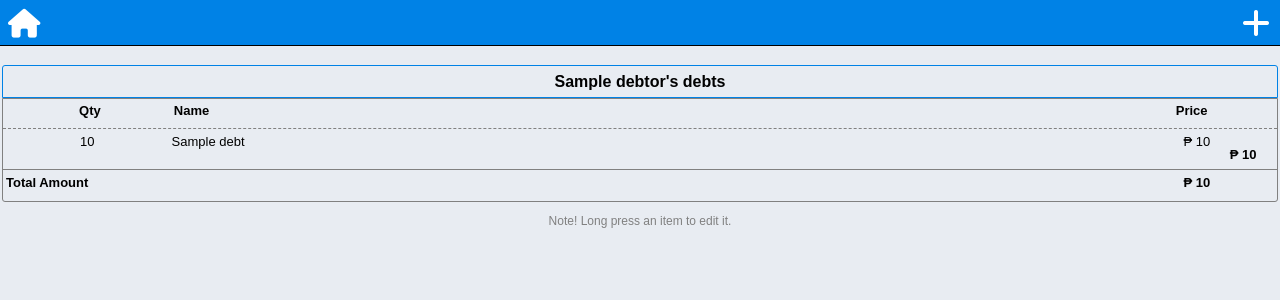
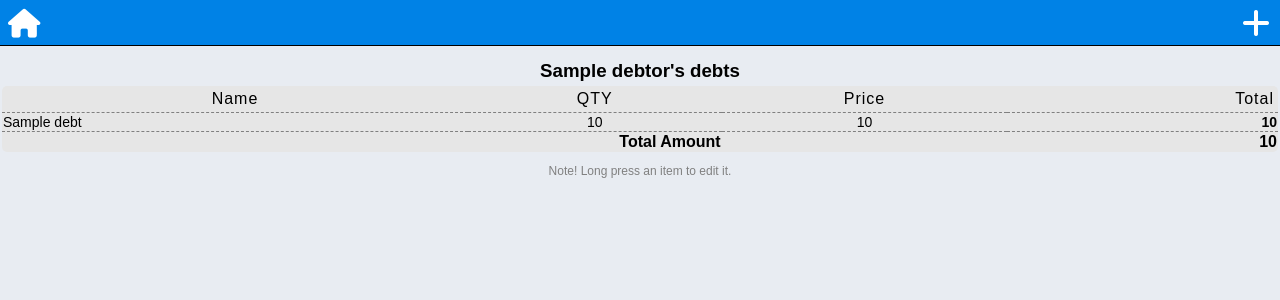
Before and after one commit to madNinja-Jeyk/debtlisterapp, a Flask app: page /list/1 in a window 1280 px wide. Shown: the top 300 px of the page. Run offline with Flask 2, Linux system fonts and the light colour scheme; tables that the repository leaves empty hold one stand-in row (values such as "Sample post").

Commit message:
fixed some errors

```diff
--- a/main.py
+++ b/main.py
@@ -85,6 +85,8 @@ def home():
 
 @app.route('/list/<debtor_id>',methods=['POST','GET'])
 def list(debtor_id):
+	debtor = Debtor.query.filter_by(id=debtor_id).first()
+
 	if request.method == 'POST':
 		try: #try adding a debt
 			if request.form['adddebt']:
@@ -144,11 +146,11 @@ def list(debtor_id):
 						flash("Cannot delete this debt")
 						return redirect(f'/list/{debtor.id}')
 	else:
-		debtor = Debtor.query.filter_by(id=debtor_id).first()
 		if debtor != None:
 			context = {
 				'debtor': debtor,
-				'debts': debtor.debts
+				'debts': debtor.debts,
+				'debts_len': len(debtor.debts)
 			}
 			return render_template("list.html", ctx=context)
 		else:
--- a/static/css/styles.css
+++ b/static/css/styles.css
@@ -167,65 +167,35 @@ label {
 }
 .debtor {
 	text-align: center;
-	margin-top: 20px;
+	margin-top: 10px;
 	margin-bottom: 0px;
 	padding: 3px;
-	border: 1px solid #0082e6;
-	border-radius: 3px 3px 0px 0px;
 	display: block;
 	line-height: 25px;
 }
-.list {
-	border: 0.5px solid grey;
-	border-radius: 0px 0px 3px 3px;
+
+.debt2 {
+	border-collapse: collapse;
+	width: 100%;
 }
-.debt {
-	margin-top: -5px;
-	width: 100%;
-	line-height: 10px;
-	border-bottom: 0.5px solid grey;
-	display: inline-block;
+.debt2 thead tr {
+	border-bottom: 1px dashed grey;
 }
-.debtname {
-	width: 60%;
-	height: 28px;
-	display: flex;
-	justify-content: left;
-	align-items: center;
-	padding-left: 3px;
-	float:left;
+.debt2 tfoot tr {
+	border-top: 1px dashed grey;
 }
-.debtname p, .debtqty p, .debtpr p, .debttpr p{
-	font-size: 13px;
+.debt2 thead tr td {
+	font-size: 16px;
+	font-style: bold;
+	letter-spacing: 1px;
+	color: black;
+	padding: 4px;
 }
-.debtqty {
-	width: 13%;
-	height: 28px;
-	display: flex;
-	justify-content: center;
-	align-items: center;
-	padding-left: 3px;
-	float: left;
+.debt2 tbody tr td {
+	font-size: 14px;
 }
-.debtpr {
-	width: 22%;
-	height: 28px;
-	display: flex;
-	justify-content: right;
-	align-items: center;
-	padding-right: 3px;
-	float: left;
-}
-.debttpr {
-	width: 18%;
-	height: 28px;
-	display: flex;
-	justify-content: right;
-	align-items: center;
-	padding-right: 3px;
-	float: right;
-	margin-top: -15px;
-	margin-right: 17.5px;
+.debt2 tfoot tr td {
+	font-size: 16px;
 }
 .wrapper {
 	position: fixed;
--- a/static/js/main.js
+++ b/static/js/main.js
@@ -25,7 +25,7 @@ function start_longpress(id) {
 			add.style.transform = "rotate(45deg)";
 		}
 
-		,1000);
+		,100);
 	}
 }
 
@@ -99,10 +99,10 @@ edit.onclick = function () {
 			var edit_qtt = document.getElementById("edit_qtt");
 
 			debt_id.value = selectedItem.id;
-			edit_qtt.value = selectedItem.childNodes[1].innerText;
-			edit_item.value = selectedItem.childNodes[3].innerText;
-			edit_price.value = selectedItem.childNodes[5].innerText.split(" ")[1];
+			edit_qtt.value = selectedItem.childNodes[3].innerText;
+			edit_item.value = selectedItem.childNodes[1].innerText;
 
+			edit_price.value = selectedItem.childNodes[5].innerText;
 		}
 	} else if(window.location.href == home_route) {
 		if(nav_bar.className == "add") {
--- a/templates/home.html
+++ b/templates/home.html
@@ -42,4 +42,6 @@
 		{% endfor %}
 	</div>
 
+	<p class="note"> Note! Long press an item to edit it.</p>
+
 {% endblock %}
--- a/templates/index.html
+++ b/templates/index.html
@@ -40,7 +40,7 @@
 		{% endif %}
 	{% endwith %}
 
-	<p class="note"> Note! Long press an item to edit it.</p>
+
 	<script defer src="{{ url_for('static', filename='js/main.js') }}" > </script>
 
 </body>
--- a/templates/list.html
+++ b/templates/list.html
@@ -29,7 +29,6 @@
 		<form action="#" method="Post" id="form">
 			<h3 class="form_title" align="center"> <b> Edit this debt </b> </h3>
 			<input type="hidden" name="debt_id" id="debt_id"> </input>
-
 			<table class="table">
 				<tr>
 					<td> <label> Item name </label> </td>
@@ -49,73 +48,45 @@
 					<td> <input type="submit" style="width: 100%" class="adddebtorbtn" value="Delete this item" name="delete_debt"> </input> </td>
 					<td> <input type="submit" style="width: 100%" class="adddebtorbtn" value="Save changes" name="save_debt"> </input> </td>
 				</tr>
-
 			</table>
-
-
-
-
 		</form>
 	</div>
-	<!--
-	<label for="showlist" class="debtor" > {{ ctx.debtor.name }}'s debts </label>
-	<input type="checkbox" id="showlist"> </input>
 
-	<div class="debtpart bordercolor" style="border-top: none;">
+	{% if ctx.debts_len != 0%}
+		<h3 class="debtor"> {{ ctx.debtor.name }}'s debts </h3>
+		<div style="width: 100%; border-radius: 5px; background: rgb(230,230,230);">
+			<table class="debt2">
+				<thead>
+					<tr>
+						<td align="center" > Name </td>
+						<td align="center"> QTY </td>
+						<td align="center"> Price </td>
+						<td align="right"> Total </td>
+					</tr>
+				</thead>
+				<tbody>
+					{% for debt in ctx.debts %}
+					<tr id="{{ debt.id }}" ontouchstart="start_longpress('{{ debt.id }}')" ontouchend="stop_longpress()">
+						<td> {{ debt.itemName }} </td>
+						<td align="center"> {{ debt.quantity }} </td>
+						<td align="center"> {{ debt.price }} </td>
+						<td align="right"> <b> {{ debt.total }} </b> </td>
+					</tr>
+					{% endfor%}
+				</tbody>
+				<tfoot>
+					<tr>
+						<td colspan="2" align="right"> <b> Total Amount </b> </td>
+						<td colspan="2" align="right"> <b> {{ ctx.debtor.total_amount }} </b> </td>
+					</tr>
+				</tfoot>
+			</table>
+		</div>
 
-	<div class="debtpart bordercolor" >
+		<p class="note"> Note! Long press an item to edit it.</p>
 
-	<div class="debtpart bordercolor" style="border-top: none; border-radius: 0px 0px 3px 3px;">
+	{% else %}
+		<h3 style="position: absolute; top: 45%; color: grey; text-align:center;"> {{ ctx.debtor.name }} has no debt/s yet. Click the plus icon to add one. </h3>
+	{%endif%}
 
-	<p class="info"> Tap this to show/hide the list. </p>
-
-	-->
-	<div class="debtor">
-		<b> {{  ctx.debtor.name }}'s debts </b>
-	</div>
-
-	<div class="list">
-	<div class="debt" style="border-top: none; border-bottom: 1px dashed grey; padding: 3px;">
-		<div class="debtqty">
-			<p> <b> Qty </b>  </p>
-		</div>
-		<div class="debtname">
-			<p> <b> Name </b> </p>
-		</div>
-		<div class="debtpr" >
-			<p> <b> Price </b>  </p>
-		</div>
-	</div>
-
-	{% for debt in ctx.debts%}
-		<div class="debt " id="{{ debt.id }}" ontouchstart="start_longpress('{{ debt.id }}')" ontouchend="stop_longpress()">
-			<div class="debtqty">
-				<p> {{ debt.quantity }} </p>
-			</div>
-			<div class="debtname">
-				<p>  {{ debt.itemName }} </p>
-			</div>
-			<div class="debtpr">
-				<p> ₱ {{ debt.price }}</p>
-			</div>
-			<div class="debttpr">
-				<p> <b> ₱ {{ debt.total }} </b> </p>
-			</div>
-		</div>
-	{% endfor %}
-
-
-	<div class="debt" style="border-bottom: none;">
-		<div class="debtname">
-			<p> <b> Total Amount </b> </p>
-		</div>
-		<div class="debtqty">
-			<p>  </p>
-		</div>
-		<div class="debtpr">
-			<p> <b> ₱ {{ ctx.debtor.total_amount }} </b>  </p>
-		</div>
-	</div>
-
-	</div>
 {% endblock %}
```
